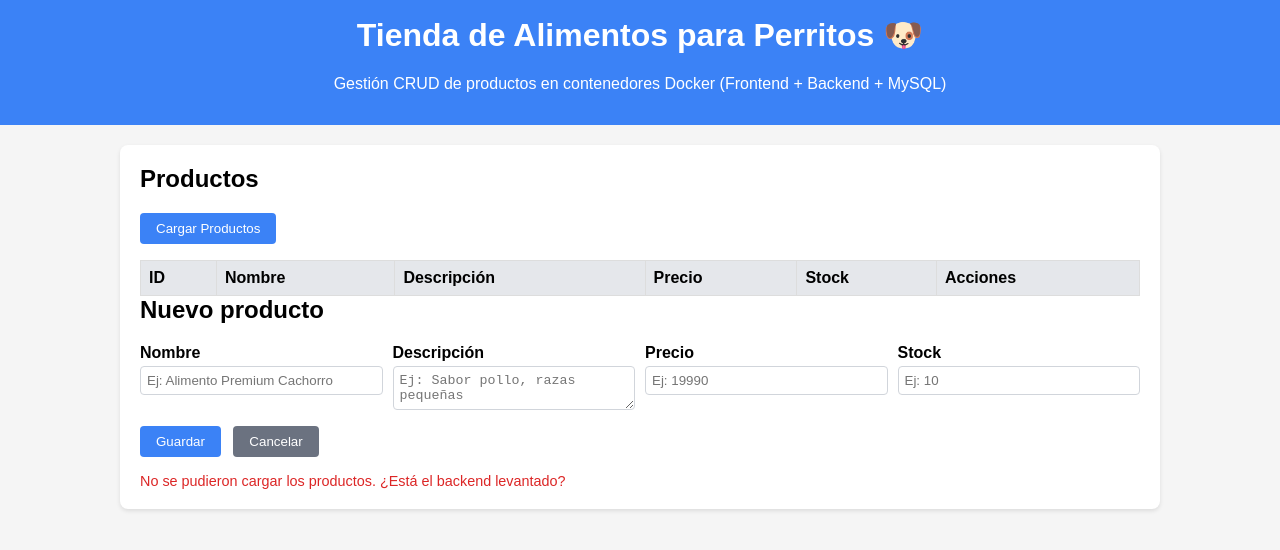
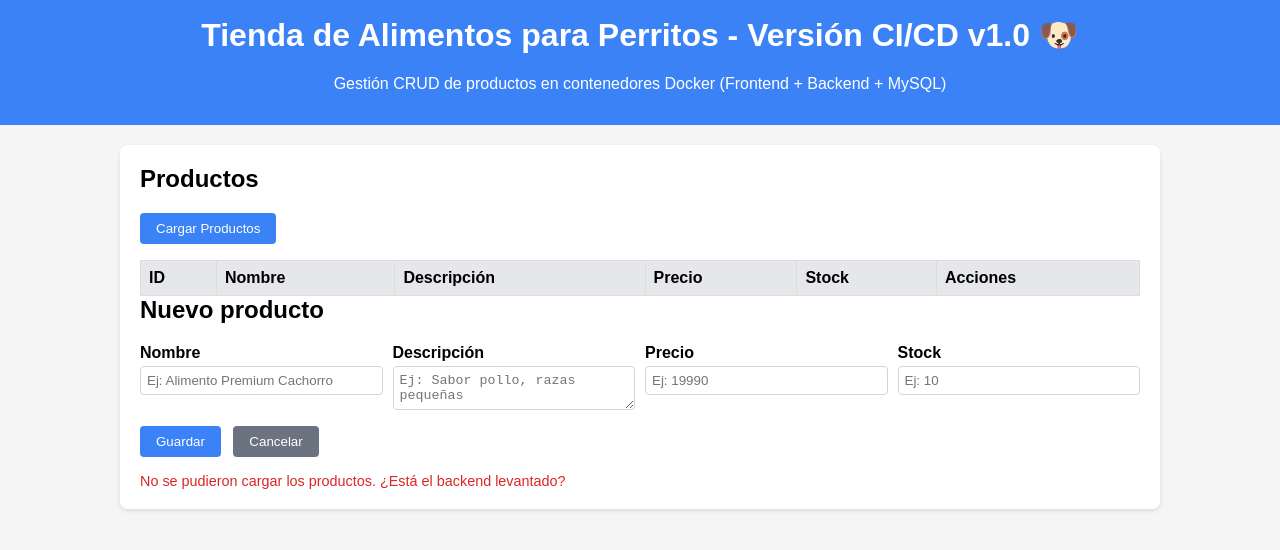
Before and after one commit to Koveb-dev/tienda_perritos_repo, a plain HTML site: page frontend/index.html in a window 1280 px wide. Drawn offline with Linux system fonts and the light colour scheme; no server answers.

Commit message:
modificacion de banner

```diff
--- a/frontend/index.html
+++ b/frontend/index.html
@@ -1,5 +1,6 @@
 <!DOCTYPE html>
 <html lang="es">
+
 <head>
   <meta charset="UTF-8" />
   <title>Tienda de Alimentos para Perritos &#128054;</title>
@@ -11,26 +12,32 @@
       padding: 0;
       background: #f5f5f5;
     }
+
     header {
       background: #3b82f6;
       color: white;
       padding: 16px;
       text-align: center;
     }
+
     main {
       max-width: 1000px;
       margin: 20px auto;
       background: white;
       padding: 20px;
       border-radius: 8px;
-      box-shadow: 0 2px 4px rgba(0,0,0,0.1);
+      box-shadow: 0 2px 4px rgba(0, 0, 0, 0.1);
     }
-    h1, h2 {
+
+    h1,
+    h2 {
       margin-top: 0;
     }
+
     .actions {
       margin-bottom: 16px;
     }
+
     button {
       padding: 8px 16px;
       margin-right: 8px;
@@ -40,61 +47,76 @@
       background: #3b82f6;
       color: white;
     }
+
     button.secondary {
       background: #6b7280;
     }
+
     button.danger {
       background: #ef4444;
     }
+
     table {
       width: 100%;
       border-collapse: collapse;
       margin-top: 16px;
     }
-    th, td {
+
+    th,
+    td {
       border: 1px solid #ddd;
       padding: 8px;
       text-align: left;
     }
+
     th {
       background: #e5e7eb;
     }
+
     tr:nth-child(even) {
       background: #f9fafb;
     }
+
     .form-grid {
       display: grid;
       grid-template-columns: repeat(auto-fit, minmax(180px, 1fr));
       gap: 10px;
       margin-top: 16px;
     }
+
     label {
       display: block;
       font-weight: bold;
       margin-bottom: 4px;
     }
-    input, textarea {
+
+    input,
+    textarea {
       width: 100%;
       padding: 6px;
       border-radius: 4px;
       border: 1px solid #d1d5db;
       box-sizing: border-box;
     }
+
     .status {
       margin-top: 10px;
       font-size: 0.9rem;
     }
+
     .status.ok {
       color: #16a34a;
     }
+
     .status.error {
       color: #dc2626;
     }
   </style>
 </head>
+
 <body>
   <header>
-    <h1>Tienda de Alimentos para Perritos &#128054;</h1>
+    <h1>Tienda de Alimentos para Perritos - Versión CI/CD v1.0 &#128054;</h1>
     <p>Gestión CRUD de productos en contenedores Docker (Frontend + Backend + MySQL)</p>
   </header>
   <main>
@@ -150,4 +172,5 @@
 
   <script src="app.js"></script>
 </body>
+
 </html>
```
